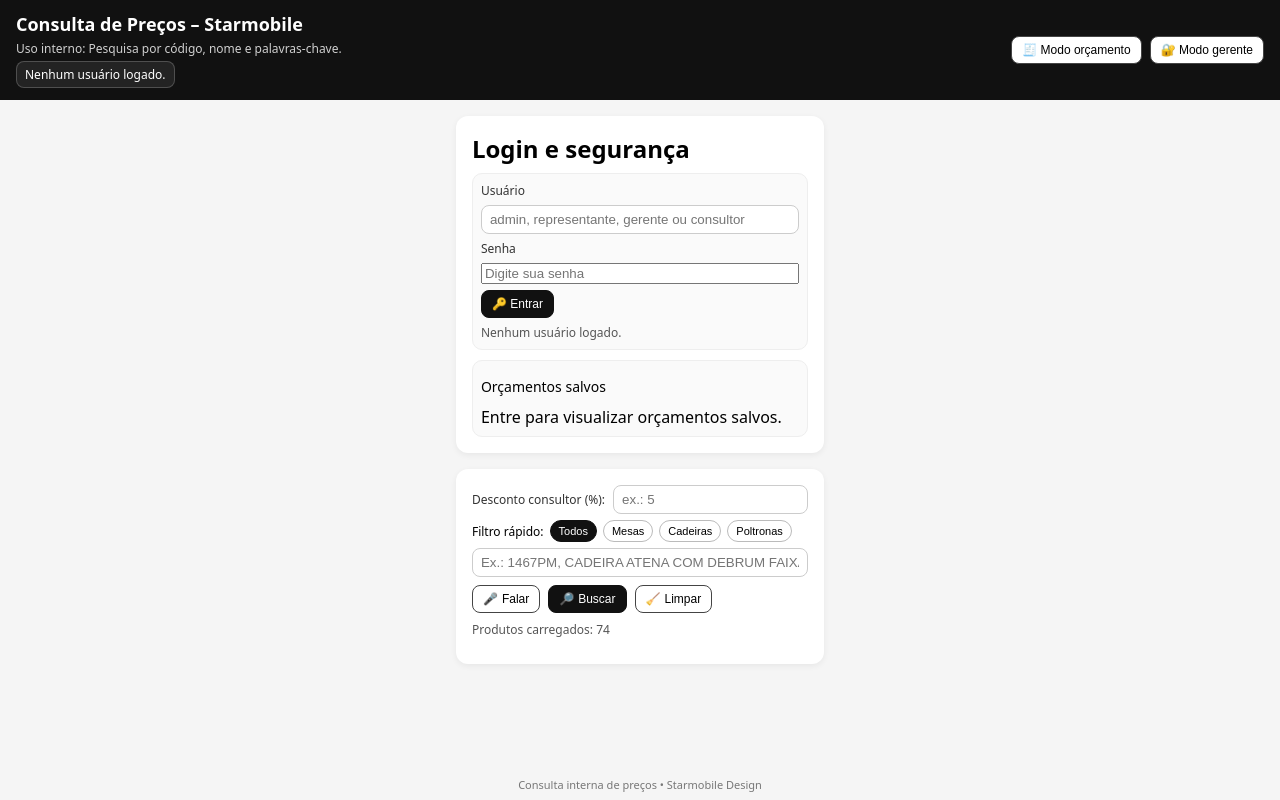
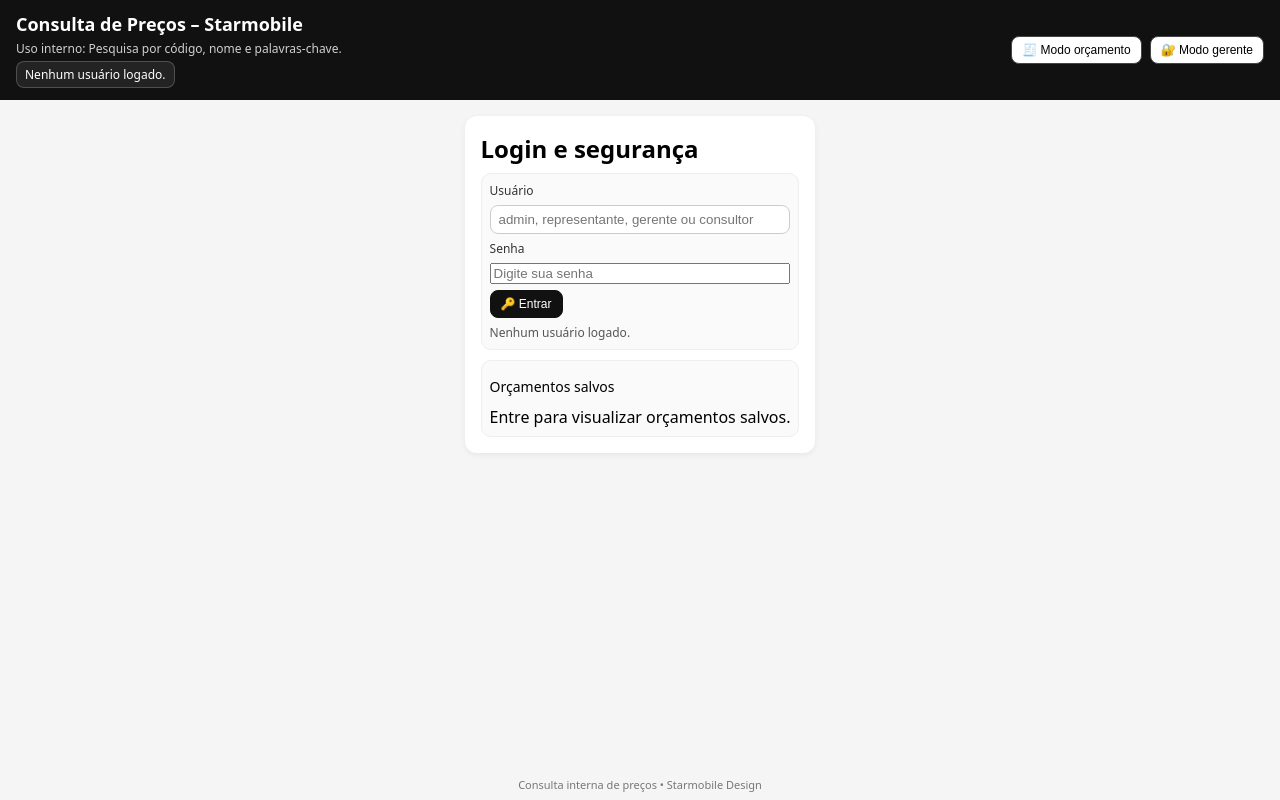
Before and after one commit to guilhermerodighero-star/starprecosv3, a plain HTML site: page index.html in a window 1280 px wide. Drawn offline with Linux system fonts and the light colour scheme.

Commit message:
Add files via upload

```diff
--- a/index.html
+++ b/index.html
@@ -608,7 +608,7 @@
       </div>
     </div>
 
-    <div class="card">
+    <div class="card" id="buscaCard" style="display:none;">
       <div id="adminConfig">
         <div class="controls-row">
           <label for="ipiPercent">IPI (%):</label>
@@ -951,6 +951,7 @@
     const loginStatus = document.getElementById("loginStatus");
     const permissoesAtivas = document.getElementById("permissoesAtivas");
     const adminArea = document.getElementById("adminArea");
+    const buscaCard = document.getElementById("buscaCard");
     const orcamentosSalvosLista = document.getElementById("orcamentosSalvosLista");
     const resumoCadastrosDiv = document.getElementById("resumoCadastros");
     const dashboardBuscas = document.getElementById("dashboardBuscas");
@@ -1293,6 +1294,12 @@
       if (campoBusca.value.trim()) buscarProduto(campoBusca.value);
 
       adminArea.style.display = usuarioLogado && usuarioLogado.role === "admin" ? "block" : "none";
+            buscaCard.style.display = usuarioLogado ? "block" : "none";
+      if (!usuarioLogado) {
+        campoBusca.value = "";
+        statusSpan.textContent = "";
+        resultadoDiv.innerHTML = "";
+      }
       renderizarOrcamentosSalvos();
       renderizarDashboardBuscas();
     }
@@ -1767,6 +1774,12 @@
     aplicarFiltroCategoriaUI();
 
     function buscarProduto(termoBruto, registrarBusca = false) {
+          if (!usuarioLogado) {
+        statusSpan.textContent = "Faça login para buscar produtos.";
+        resultadoDiv.innerHTML = "";
+        return;
+      }
+
       let termoOriginal = String(termoBruto || "").trim();
       if (!termoOriginal) {
         statusSpan.textContent = "Informe um código ou termo para busca.";
```
